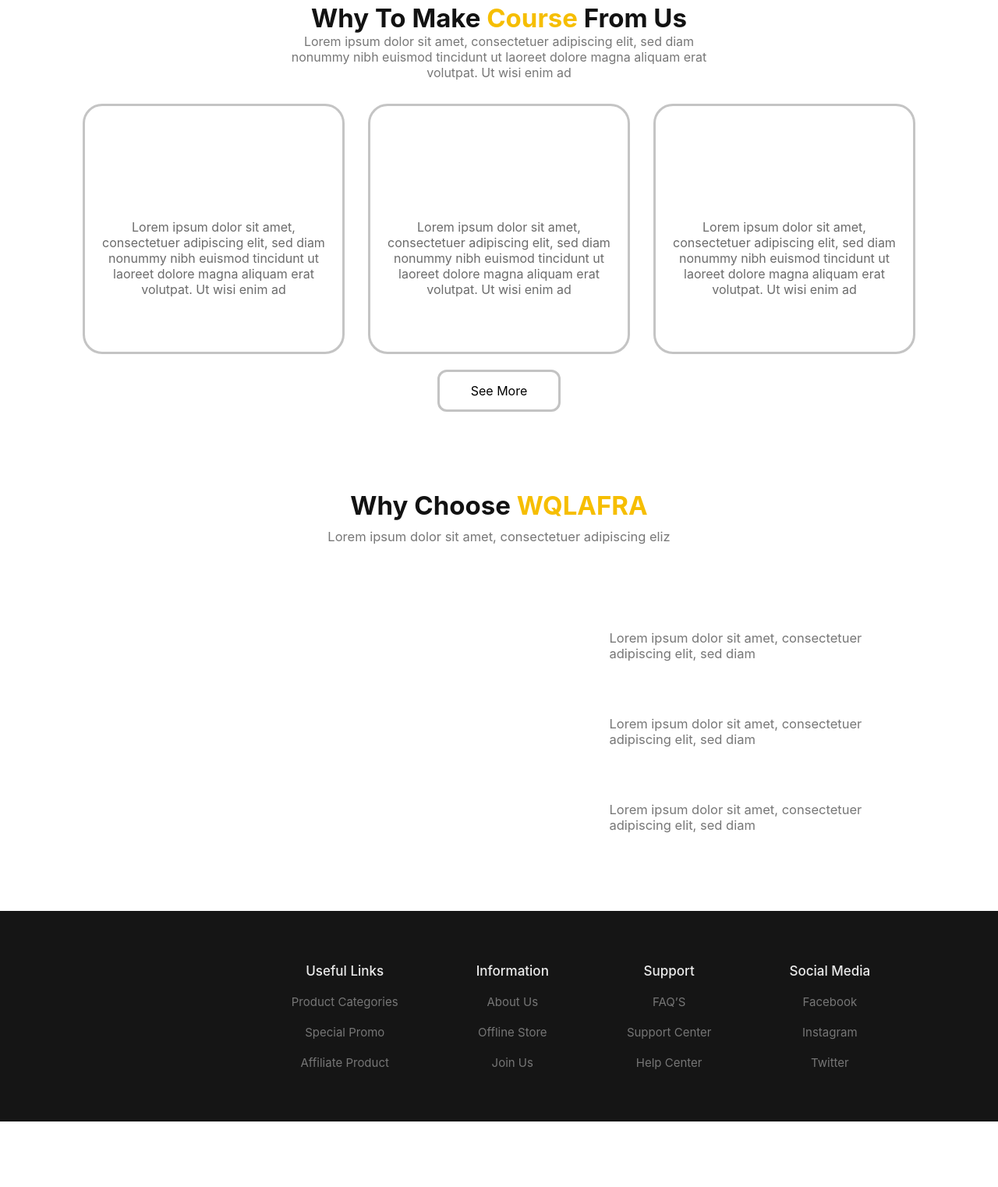
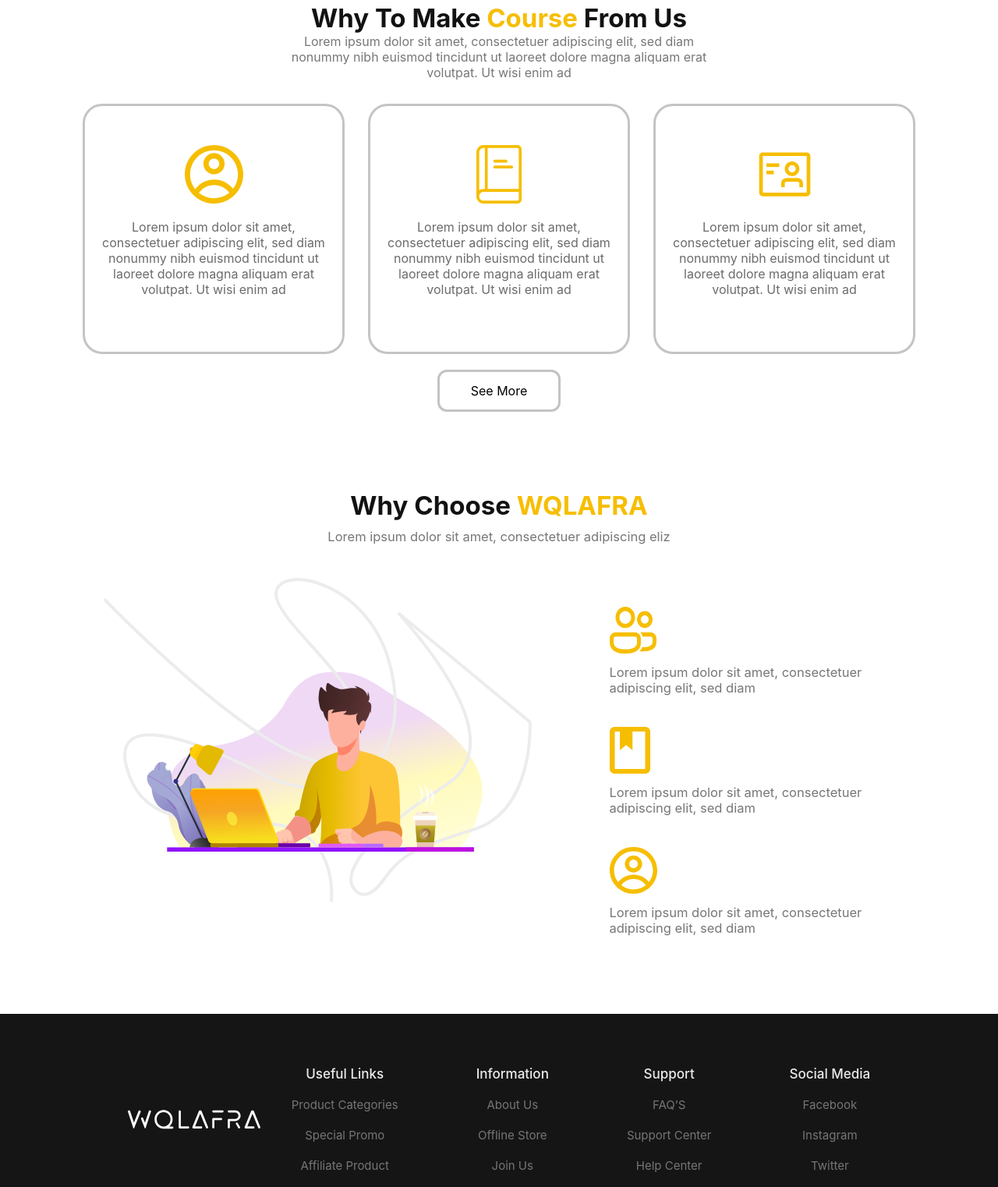
Before and after one commit to eslamjobeh/Wqlafra, a plain HTML site: page index.html in a window 1280 px wide. Shown: the part 797-2319 px from the top of the page at 78% size. Before the commit the page ends 2235 px from the top, so only its background shows below. Drawn offline with Linux system fonts and the light colour scheme; the site is published under a folder, as on GitHub Pages, so addresses that start at the root find nothing; a web font is replaced by a local one.

Commit message:
Update SVG

```diff
--- a/index.html
+++ b/index.html
@@ -31,7 +31,7 @@
   </style>
 
 <div class="header">
-    <img class="logo" src="/svg/1.svg" alt="">
+    <img class="logo" src="wqlafra/svg/1.svg" alt="">
       <ul>
         <li >home</li>
         <li>courses</li>
@@ -53,7 +53,7 @@
 
       </div>
       <div class="last-slide">
-      <img class="lottie" src="/svg/3.svg" alt="">
+      <img class="lottie" src="wqlafra/svg/3.svg" alt="">
       </div>
   </section>
 
@@ -62,15 +62,15 @@
       <div class="desc">Lorem ipsum dolor sit amet, consectetuer adipiscing elit, sed diam nonummy nibh euismod tincidunt ut laoreet dolore magna aliquam erat volutpat. Ut wisi enim ad</div>
     <div class="boxs">
         <div class="box">
-          <img class="icon" src="/svg/5.svg" alt="">
+          <img class="icon" src="wqlafra/svg/5.svg" alt="">
           <div class="desc">Lorem ipsum dolor sit amet, consectetuer adipiscing elit, sed diam nonummy nibh euismod tincidunt ut laoreet dolore magna aliquam erat volutpat. Ut wisi enim ad</div>
         </div>
         <div class="box">
-          <img class="icon" src="/svg/6.svg" alt="">
+          <img class="icon" src="wqlafra/svg/6.svg" alt="">
           <div class="desc">Lorem ipsum dolor sit amet, consectetuer adipiscing elit, sed diam nonummy nibh euismod tincidunt ut laoreet dolore magna aliquam erat volutpat. Ut wisi enim ad</div>
         </div>
         <div class="box">
-          <img class="icon" src="/svg/4.svg" alt="">
+          <img class="icon" src="wqlafra/svg/4.svg" alt="">
           <div class="desc">Lorem ipsum dolor sit amet, consectetuer adipiscing elit, sed diam nonummy nibh euismod tincidunt ut laoreet dolore magna aliquam erat volutpat. Ut wisi enim ad</div>
         </div>
     </div>
@@ -82,20 +82,20 @@
     <div class="desc">Lorem ipsum dolor sit amet, consectetuer adipiscing eliz</div>
     <div class="content">
       <div class="first-slide">
-        <img class="lottie" src="/svg/7.svg" alt="">
+        <img class="lottie" src="wqlafra/svg/7.svg" alt="">
       </div>
 
       <div class="last-slide">
             <div class="A1">
-              <img class="icon" src="/svg/8.svg" alt="">
+              <img class="icon" src="wqlafra/svg/8.svg" alt="">
               <div class="desc">Lorem ipsum dolor sit amet, consectetuer adipiscing elit, sed diam</div>
             </div>
             <div class="A1">
-              <img class="icon" src="/svg/9.svg" alt="">
+              <img class="icon" src="wqlafra/svg/9.svg" alt="">
               <div class="desc">Lorem ipsum dolor sit amet, consectetuer adipiscing elit, sed diam</div>
             </div>
             <div class="A1">
-        <img class="icon" src="/svg/10.svg" alt="">
+        <img class="icon" src="wqlafra/svg/10.svg" alt="">
         <div class="desc">Lorem ipsum dolor sit amet, consectetuer adipiscing elit, sed diam</div>
             </div>
       </div>
@@ -106,7 +106,7 @@
 
 <footer class="footer">
   <div class="container">
-    <div class="logo"><img src="/svg/11.svg" alt=""></div>
+    <div class="logo"><img src="wqlafra/svg/11.svg" alt=""></div>
       <div class="row">
           <div class="footer-col">
             <ul>
```
